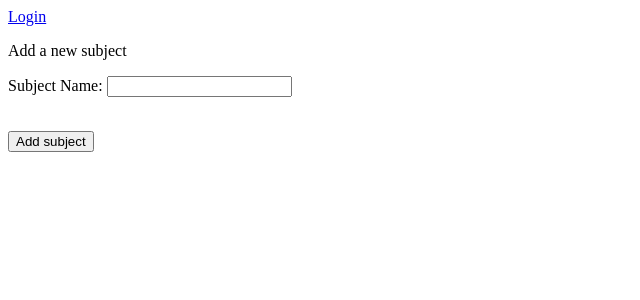
After one commit to kylrec/subux, a Flask app: page /newsubj in a window 1280 px wide. The commit adds this page. Shown: the top 300 px of the page, without its empty margins (0-640 px from the left). Run offline with Flask 2, Linux system fonts and the light colour scheme.

Commit message:
admin subj crud + func name fixes

```diff
--- a/FlaskUserDemo/app.py
+++ b/FlaskUserDemo/app.py
@@ -15,7 +15,7 @@ def restrict():
         'list_subjects',
         'add_subject',
         'selected_subjects',
-        'delete_subject'
+        'delete__selected_subject'
         ]
     if 'logged_in' not in session and request.endpoint in restricted_pages:
         flash("You are not logged in.")
@@ -112,8 +112,8 @@ def add_user():
 @app.route('/dashboard')
 def list_users():
     if session['role'] != 'admin':
+        flash("You don't have access to this page.")
         return redirect('/')
-        flash("You don't have access to this page.")
     with create_connection() as connection:
         with connection.cursor() as cursor:
             cursor.execute("SELECT * FROM users")
@@ -132,8 +132,8 @@ def list_subjects():
 def add_subject():
 
     today = datetime.date.today()
-    enddate = datetime.date(2022, 7, 1)
-    startdate = datetime.date(2022, 7, 6)
+    enddate = datetime.date(2022, 7, 11)
+    startdate = datetime.date(2022, 7, 4)
 
     with create_connection() as connection:
         with connection.cursor() as cursor:
@@ -153,7 +153,7 @@ def add_subject():
                 )
                 cursor.execute(sql, values)
                 subject_list = cursor.fetchall()
-                subjects_id_list =[i['subject_id'] for i in subject_list]
+                [i['subject_id'] for i in subject_list]
                 count = int (len(subject_list))
                 if count < 5:
                     sql = """INSERT INTO users_subjects
@@ -196,8 +196,8 @@ def selected_subjects():
             student = cursor.fetchone()
     return render_template('subjects_selected.html', result=result, student=student)
 
-@app.route('/viewsubj')
-def view_subjects():
+@app.route('/viewsubjusr')
+def view_subjects_users():
     with create_connection() as connection:
         with connection.cursor() as cursor:
             sql = """SELECT * FROM users
@@ -218,17 +218,79 @@ def view_subjects():
             subject = cursor.fetchone()
     return render_template('subjects_view.html', result=result, subject=subject)
 
-@app.route ('/delsubj')
+@app.route ('/delselsubj')
+def delete_selected_subject():
+    with create_connection() as connection:
+        with connection.cursor() as cursor:
+            sql = """DELETE FROM users_subjects WHERE subject_id = %s"""
+            values = (request.args['subject_id'])
+            cursor.execute(sql, values)
+            connection.commit()
+    return redirect ('/selsubj?user_id=' + request.args['user_id'])
+
+@app.route('/newsubj', methods=['GET', 'POST'])
+def new_subject():
+    if request.method == 'POST':
+        with create_connection() as connection:
+            with connection.cursor() as cursor:
+                sql = """INSERT INTO subjects
+                    (subject_name)
+                    VALUES (%s)
+                """
+                values = (
+                    request.form['subject_name']
+                )
+                try:
+                    cursor.execute(sql, values)
+                    connection.commit()
+                except pymysql.err.IntegrityError:
+                    flash('Subject is already in the list')
+                    return redirect('/subjects')
+        return redirect('/subjects')
+    return render_template('subjects_add.html')
+
+
+@app.route('/delsubj')
 def delete_subject():
+    if session['role'] != 'admin':
+        flash("You don't have persmission to delete.")
+        return redirect('/viewusr?user_id=' + str(session['user_id']))
     with create_connection() as connection:
+        with connection.cursor() as cursor:
+            sql = """DELETE FROM subjects WHERE subject_id = %s"""
+            values = (request.args['subject_id'])
+            cursor.execute(sql, values)
+            connection.commit()
+    return redirect ('/subjects')
+
+@app.route('/editsubj', methods=['GET', 'POST'])
+def edit_subject():
+    if session['role'] != 'admin':
+        flash("You don't have persmission to edit")
+        return redirect('/viewusr?user_id=' + str(session['user_id']))
+    if request.method == 'POST':
+
+        with create_connection() as connection:
             with connection.cursor() as cursor:
-                sql = """DELETE FROM users_subjects WHERE subject_id = %s"""
-                values = (request.args['subject_id'])
+                sql = """UPDATE subjects SET
+                    subject_name = %s
+                WHERE subject_id = %s"""
+                values = (
+                    request.form['subject_name'],
+                    request.form['subject_id']
+                )
                 cursor.execute(sql, values)
                 connection.commit()
-    return redirect ('/selsubj?user_id=' + str(session['user_id']))
+        return redirect('/subjects')
+    else:
+        with create_connection() as connection:
+            with connection.cursor() as cursor:
+                cursor.execute("SELECT * FROM subjects WHERE subject_id = %s", request.args['subject_id'])
+                result = cursor.fetchone()
+        return render_template('subjects_edit.html', result=result)
 
-@app.route('/view')
+
+@app.route('/viewusr')
 def view_user():
     with create_connection() as connection:
         with connection.cursor() as cursor:
@@ -237,24 +299,24 @@ def view_user():
     return render_template('users_view.html', result=result)
 
 
-@app.route('/delete')
+@app.route('/delusr')
 def delete_user():
     if session['role'] != 'admin' and str(session['user_id']) != request.args['user_id']:
         flash("You don't have persmission to delete this user")
-        return redirect('/view?user_id=' + str(session['user_id']))
+        return redirect('/viewusr?user_id=' + str(session['user_id']))
     with create_connection() as connection:
-            with connection.cursor() as cursor:
-                sql = """DELETE FROM users WHERE user_id = %s"""
-                values = (request.args['user_id'])
-                cursor.execute(sql, values)
-                connection.commit
+        with connection.cursor() as cursor:
+            sql = """DELETE FROM users WHERE user_id = %s"""
+            values = (request.args['user_id'])
+            cursor.execute(sql, values)
+            connection.commit()
     return redirect ('/')
 
-@app.route('/edit', methods=['GET', 'POST'])
+@app.route('/editusr', methods=['GET', 'POST'])
 def edit_user():
     if session['role'] != 'admin' and str(session['user_id']) != request.args['user_id']:
         flash("You don't have persmission to edit this user")
-        return redirect('/view?user_id=' + str(session['user_id']))
+        return redirect('/viewusr?user_id=' + str(session['user_id']))
     if request.method == 'POST':
         if request.files['avatar'].filename:
             avatar_image = request.files["avatar"]
@@ -285,7 +347,7 @@ def edit_user():
                 )
                 cursor.execute(sql, values)
                 connection.commit()
-        return redirect('/view?user_id=' + request.form['user_id'])
+        return redirect('/viewusr?user_id=' + request.form['user_id'])
     else:
         with create_connection() as connection:
             with connection.cursor() as cursor:
@@ -308,7 +370,6 @@ def check_email():
     else:
         return jsonify({ 'status': 'OK' })
 
-
 if __name__ == '__main__':
     import os
 
--- /dev/null
+++ b/FlaskUserDemo/templates/subjects_add.html
@@ -0,0 +1,16 @@
+{% extends '_layout.html' %}
+
+{% block title %}Add new subject{% endblock %}
+
+{% block content %}
+
+<p>Add a new subject</p>
+
+<form method="post">
+    <label for="subject_name">Subject Name:</label>
+    <input id="subject_name" name="subject_name">
+    <p id="message"></p>
+    <br>
+    <input type="submit" value="Add subject">
+</form>
+{% endblock %}
--- a/FlaskUserDemo/templates/subjects_list.html
+++ b/FlaskUserDemo/templates/subjects_list.html
@@ -14,7 +14,9 @@
         <td><a href="/addsubj?subject_id={{row.subject_id}}">Select</a></td>
         <td>
             {% if session['role'] == 'admin' %}
-            <a href="/viewsubj?subject_id={{ row.subject_id }}">View students of subject</a>
+            <a href="/viewsubjusr?subject_id={{ row.subject_id }}">View students of subject</a>
+            <a href="/editsubj?subject_id={{ row.subject_id }}">Edit subject</a>
+            <a href="/delsubj?subject_id={{ row.subject_id }}" onclick="return confirm('Are you sure?')">Delete subject</a>
             {% endif %}
         </td>
     </tr>
--- a/FlaskUserDemo/templates/subjects_selected.html
+++ b/FlaskUserDemo/templates/subjects_selected.html
@@ -14,7 +14,7 @@
     <tr>
         <td>{{ row.subject_name }}</td>
         <td>
-            <a href="/delsubj?subject_id={{ row.subject_id }}" onclick="return confirm('Are you sure?')">Delete</a>
+            <a href="/delselsubj?subject_id={{ row.subject_id }}" onclick="return confirm('Are you sure?')">Delete</a>
         </td>
     </tr>
     {% endfor %}
--- a/FlaskUserDemo/templates/users_edit.html
+++ b/FlaskUserDemo/templates/users_edit.html
@@ -5,7 +5,7 @@
 {% block content %}
 
 <form method="post" enctype="multipart/form-data">
-    <input name="user_id" value="{{ result.user_id }}" disabled>
+    <input type="hidden" name="user_id" value="{{ result.user_id }}">
     <input type="hidden" name="old_avatar" value="{{ result.avatar }}">
     <br>
     <label for="first_name">First Name:</label>
--- a/FlaskUserDemo/templates/users_list.html
+++ b/FlaskUserDemo/templates/users_list.html
@@ -16,9 +16,9 @@
         <td>{{ row.last_name }}</td>
         <td>{{ row.email }}</td>
         <td>
-            <a href="/view?user_id={{ row.user_id }}">View user</a>
-            <a href="/edit?user_id={{ row.user_id }}">Edit user</a>
-            <a href="/delete?user_id={{ row.user_id }}" onclick="return confirm('Are you sure?')">Delete user</a>
+            <a href="/viewusr?user_id={{ row.user_id }}">View user</a>
+            <a href="/editusr?user_id={{ row.user_id }}">Edit user</a>
+            <a href="/delusr?user_id={{ row.user_id }}" onclick="return confirm('Are you sure?')">Delete user</a>
         </td>
         <td>
             <a href="/selsubj?user_id={{ row.user_id }}">View selected subjects</a>
--- a/FlaskUserDemo/templates/users_view.html
+++ b/FlaskUserDemo/templates/users_view.html
@@ -11,8 +11,8 @@
 <img src="{{ url_for('static', filename='images/' + (result.avatar or 'default.png')) }}" style=" height:200px;">
 
 <p>
-    <a href="/edit?user_id={{ result.user_id }}">Edit</a>
-    <a href="/delete?user_id={{ result.user_id }}" onclick="return confirm('Are you sure?')">Delete</a>
+    <a href="/editusr?user_id={{ result.user_id }}">Edit</a>
+    <a href="/delusr?user_id={{ result.user_id }}" onclick="return confirm('Are you sure?')">Delete</a>
 </p>
 {% if session['role'] == 'admin' %}
 <a href="{{ url_for('list_users') }}">View all users</a>
```
Also changed, not shown: FlaskUserDemo/templates/subjects_edit.html (added, +13 -0 lines), FlaskUserDemo/static/images/d9cb48a6.png (added), 1 other file.
